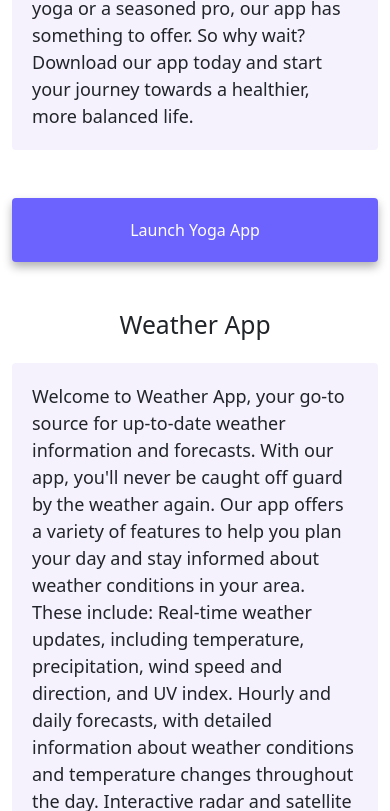
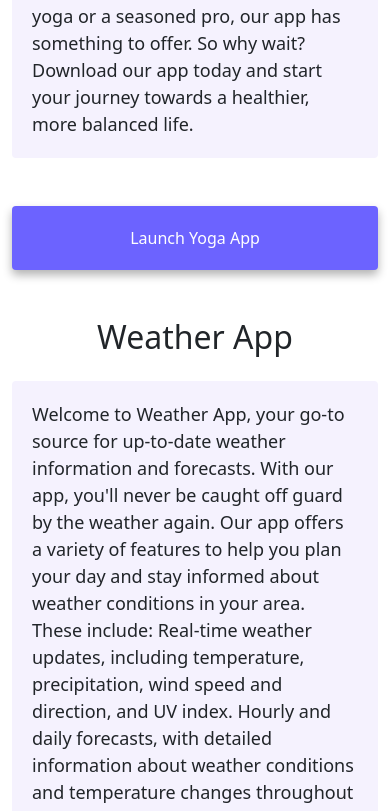
Before and after one commit to HannaTubolets/bootstrap-hw-portfolio, a plain HTML site: page index.html in a window 390 px wide. Shown: the part 1189-2000 px from the top of the page. Drawn offline with nearby package versions, Linux system fonts and the light colour scheme.

Commit message:
Updated styles

```diff
--- a/src/style.css
+++ b/src/style.css
@@ -106,6 +106,7 @@ body {
   .app-heading,
   .contact-heading {
     text-align: center;
+    font-size: 32px;
   }
 
   .app-link {
```
